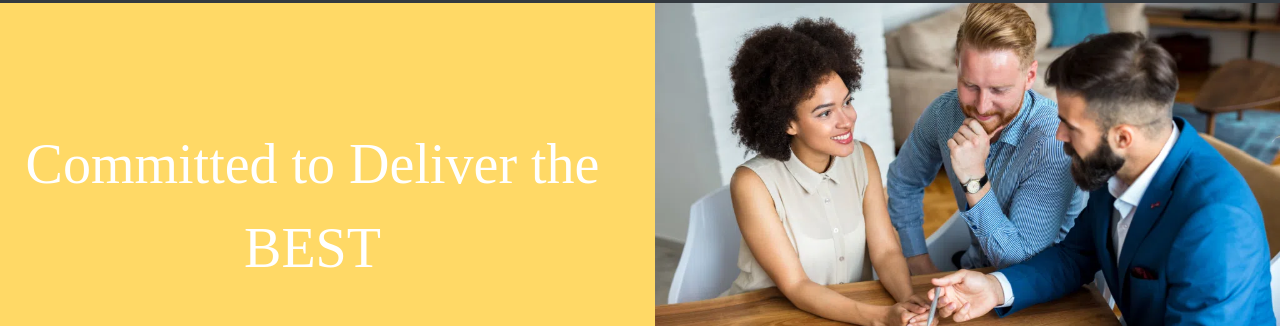
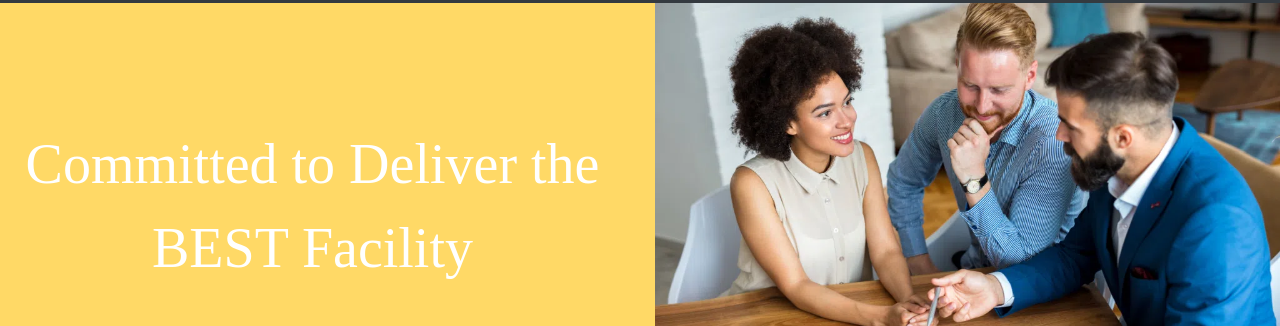
Before and after one commit to Arvindchoudhary21/hirebee-project, a plain HTML site: page index.html in a window 1280 px wide. Shown: the part 102-428 px from the top of the page. Drawn offline with nearby package versions, Linux system fonts and the light colour scheme; files that its build step writes are made by us from their sources.

Commit message:
around line 73

```diff
--- a/index.html
+++ b/index.html
@@ -70,7 +70,7 @@
       <div class="row">
 
         <div class="col-lg-6">
-          <h1 class="big-heading">Committed to Deliver the BEST</h1>
+          <h1 class="big-heading">Committed to Deliver the BEST Facility</h1>
           <button type="button" class="btn btn-dark btn-lg download-button"><i class="fab fa-apple"></i> Download</button>
           <button type="button" class="btn btn-outline-light btn-lg download-button"><i class="fab fa-google-play"></i> Download</button>
         </div>
```
